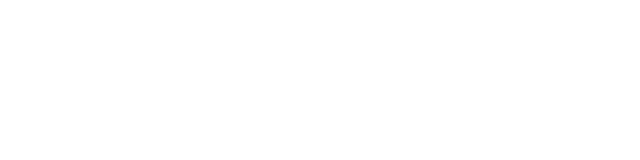
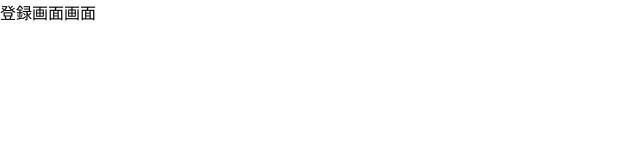
Before and after one commit to haruto830/pflist-frontend, a Nuxt app: page /insert in a window 1280 px wide. Before the commit this address had no page. Shown: the top 160 px of the page, without its empty margins (0-640 px from the left). Built offline with nearby package versions, Linux system fonts and the light colour scheme.

Commit message:
add page

```diff
--- /dev/null
+++ b/pages/detail.vue
@@ -0,0 +1,3 @@
+<template>
+  <div>詳細画面</div>
+</template>
--- /dev/null
+++ b/pages/insert.vue
@@ -0,0 +1,3 @@
+<template>
+  <div>登録画面画面</div>
+</template>
--- /dev/null
+++ b/pages/list.vue
@@ -0,0 +1,3 @@
+<template>
+  <div>一覧画面画面</div>
+</template>
```
